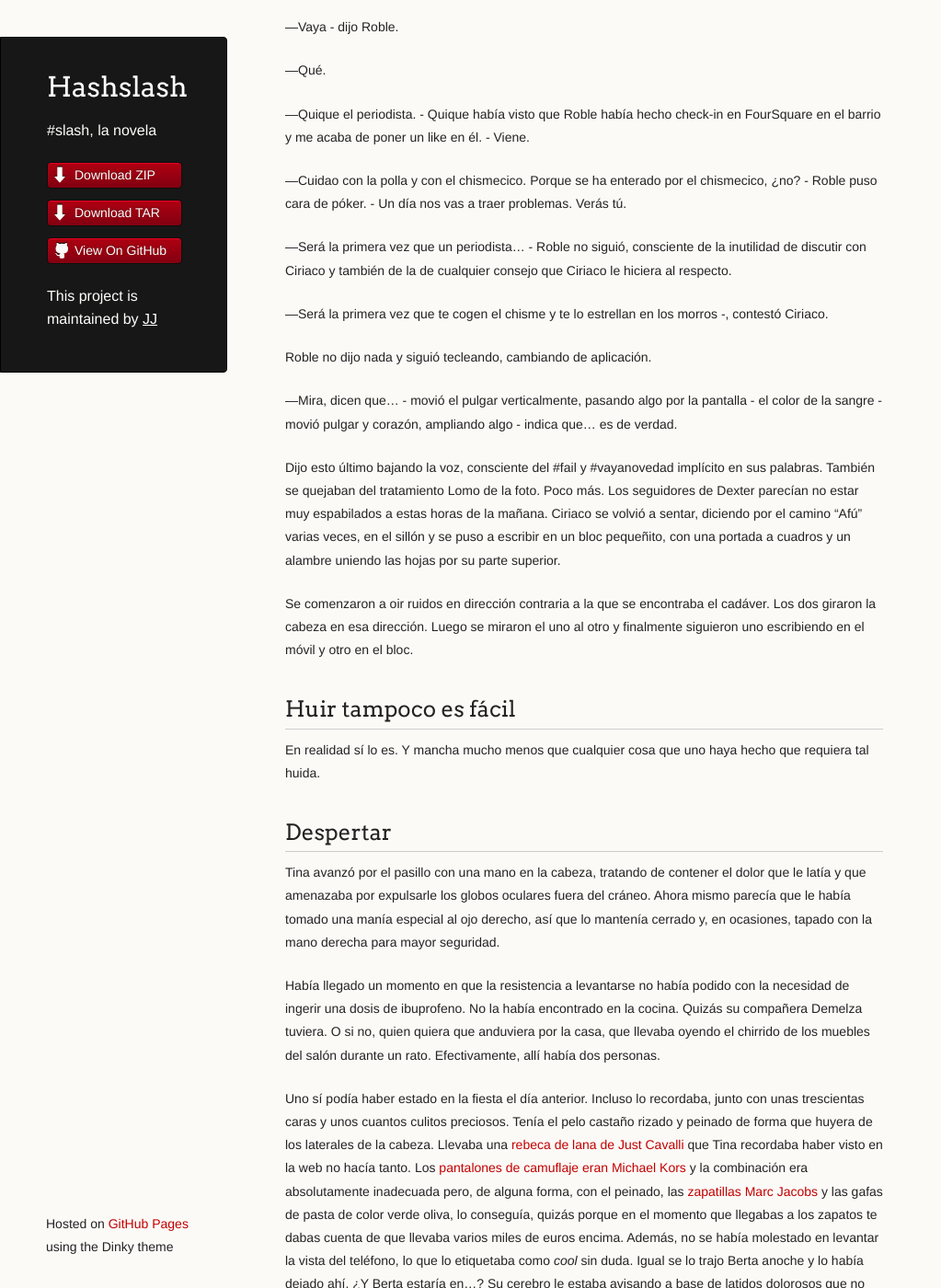
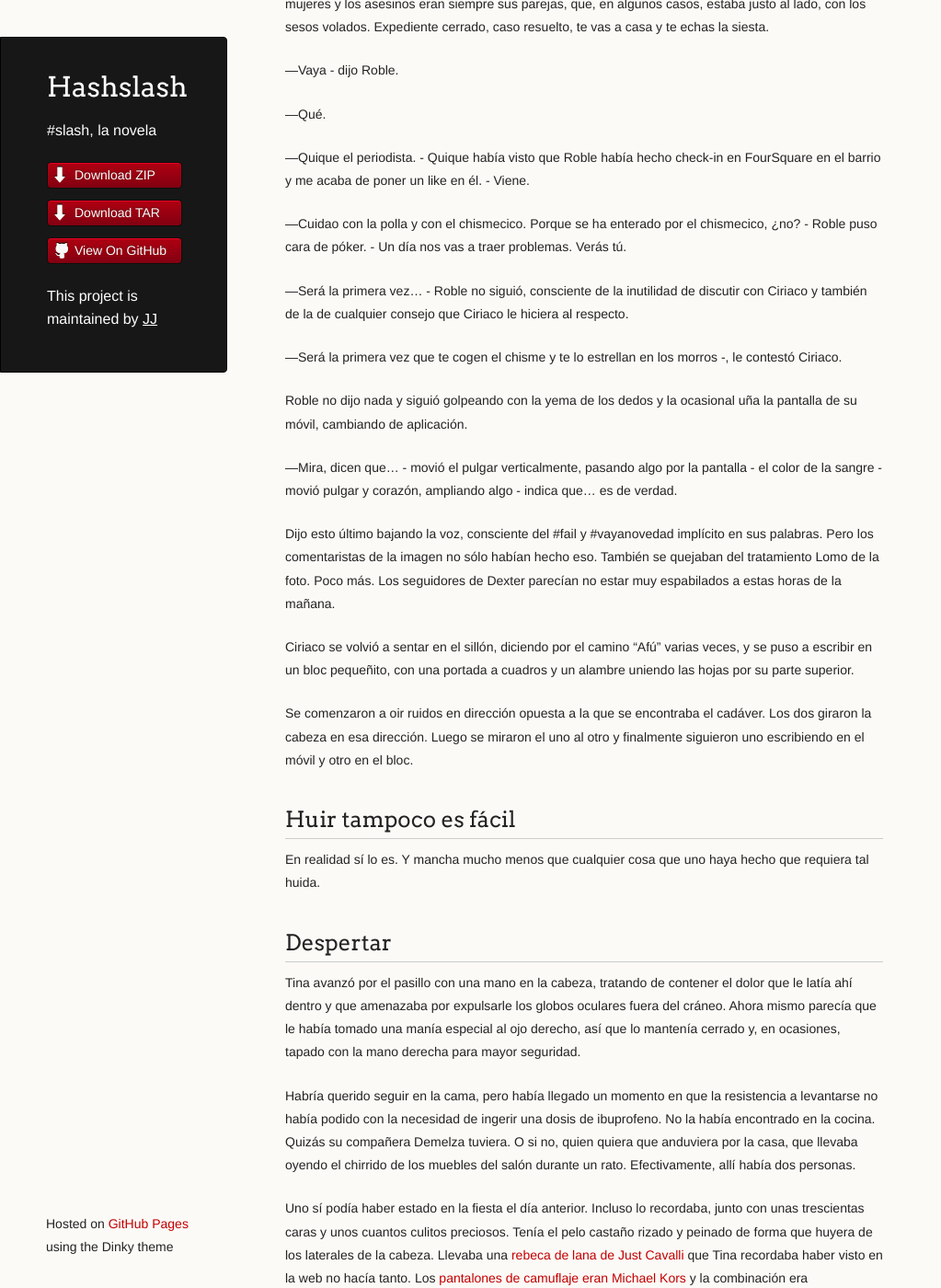
Before and after one commit to JJ/HashSlash, a Jekyll site: the page built from texto/HashSlash.md, in a window 1280 px wide and 1400 px high, scrolled down 3478 px. Shown: the whole window at 92% size, without its empty margins (0-1023 px from the left). Built offline with Jekyll 4.4.1, drawn with Linux system fonts in a browser that asks for light colours; some of the changed text lies outside the part shown.

Commit message:
Sync texto/HashSlash.md from master to gh-pages

```diff
--- a/texto/HashSlash.md
+++ b/texto/HashSlash.md
@@ -22,7 +22,9 @@ víctima - dijo, chasqueando la lengua.
 Roble puso la boca en posición de "Ah", pero no dijo nada.
 
 —No estarás poniendo nada de esto - hizo un gesto señalando a su
-alrededor con la mano - en la Internet esa - Ciriaco hizo un
+alrededor con la mano - en la Internet esa.
+
+Ciriaco hizo un
 pequeño esfuerzo para levantarse del sillón desfondado en el que se
 encontraba sentado.
 
@@ -66,9 +68,9 @@ dijo Roble, mostrándole de nuevo la pantalla del móvil a
 Ciriaco. Ciriaco lo cogió y se alzó las gafas, entornando a la vez un
 poco los ojos.
 
-—No, el mango es así como triangular, y no tiene las tachuelas -. Se
-levantó con el móvil en la mano y fue a otra habitación. Se oyó el
-chasquido del móvil al hacer una foto. Roble frunció los labios y alzó
+—No, el mango es así como triangular, y no tiene las tachuelas -, dijo Ciriaco. Se
+levantó con el móvil en la mano y fue a la habitación donde se encontraba el cadáver. Se oyó el
+chasquido de la aplicación al hacer una foto. Roble frunció los labios y alzó
 las cejas.
 
 —Has aprendido -, dijo Roble a modo de halago. Ciriaco simplemente
@@ -82,12 +84,12 @@ acercarse.
 que hacer arquitectura? Por cierto, que ha saltado un mensaje de
 alguien que quería comprar no sé qué.
 
-Roble eludió la conversión de su nombre en apellido para buscar el
+Roble eludió la conversión de su nombre singular en apellido plural para buscar el
 mensaje del que hablaba. Efectivamente, un blog americano de crímenes
 reales le compraba las fotos. Ahora no le quedaría otro remedio que
 acercarse a la chica.
 
-—Ah, sí, un comprador que se interesa por mis novelas -, le dijo a
+—Ah, sí. Mis novelas -, le dijo a
 Ciriaco.
 
 —Pues decía no sé qué de fotos. Joder, Robles, que la policía no es
@@ -96,8 +98,8 @@ pero si te cae un paquete a mi no me busques.
 
 Roble seguía manipulando el teléfono.
 
-—Pues no funciona el app de Ikea que te permite buscar por imágenes -,
-dijo Roble, que seguía pegado al teléfono.- Normal, por otro lado.
+—El app de Ikea. No funciona. -,
+dijo Roble, que seguía pegado al teléfono.- Normal.
 
 —¿Hay un app para eso? - Preguntó Ciriaco, curioso.
 
@@ -108,19 +110,18 @@ dijo Roble, que seguía pegado al teléfono.- Normal, por otro lado.
   [Klingsbo](http://www.ikea.com/es/es/catalog/products/90128565/) -,
   dijo en voz alta.
 
-  — ¿Y el resto? Espera, no me lo digas. Rebotados del piso de
+  — ¿Y el resto? Espera, no me lo digas. Rebotados desde el piso de
   Almuñécar... - Roble no contestó. Su móvil seguía emitiendo sonidos
   y él seguía tecleando. - No hay app - dijo aaahhh - para eso,
   ¿verdad?
 
   Ciríaco se rió de su propia gracia.
 
- — Paco, el secretario judicial, - dijo Roble.- Va a tardar en
- venir. ¿Unas fotos más mientras?
+ — Paco, el secretario judicial, - dijo Roble.- Tardará. ¿Más fotos? - Le alargó el móvil a Ciriaco.
 
  — ¿Y por qué no las echas tú con tu polla? - le contestó Ciriaco,
  sonriendo abiertamente y extendiendo la mano para recibir el
- móvil. Roble también sonrió y lo asumió como parte de esa seña de
+ móvil. Roble también sonrió, asumiendo la respuesta como parte de esa seña de
  identidad llamada *malafollá granaína* que todavía, después de dos
  años de destino, seguía tratando de aprender.
 
@@ -195,14 +196,15 @@ FourSquare en el barrio y me acaba de poner un like en él. - Viene.
 chismecico, ¿no? - Roble puso cara de póker. - Un día nos vas a traer
 problemas. Verás tú.
 
-—Será la primera vez que un periodista... - Roble no siguió,
+—Será la primera vez... - Roble no siguió,
 consciente de la inutilidad de discutir con Ciriaco y también de la de
 cualquier consejo que Ciriaco le hiciera al respecto.
 
 —Será la primera vez que te cogen el chisme y te lo estrellan en los
-morros -, contestó Ciriaco.
+morros -, le contestó Ciriaco.
 
-Roble no dijo nada y siguió tecleando, cambiando de aplicación.
+Roble no dijo nada y siguió golpeando con la yema de los dedos y la
+ocasional uña la pantalla de su móvil, cambiando de aplicación.
 
 —Mira, dicen que... - movió el
 pulgar verticalmente, pasando algo por la pantalla - el color de la
@@ -210,15 +212,17 @@ sangre - movió pulgar y corazón, ampliando algo - indica que... es de
 verdad.
 
 Dijo esto último bajando la voz, consciente del #fail y #vayanovedad
-implícito en sus palabras. También se quejaban del tratamiento Lomo de
+implícito en sus palabras. Pero los comentaristas de la imagen no sólo
+habían hecho eso. También se quejaban del tratamiento Lomo de
 la foto. Poco más. Los seguidores de Dexter parecían no estar muy
 espabilados a estas horas de la mañana.
-Ciriaco se volvió a sentar, diciendo
-por el camino “Afú” varias veces, en el
-sillón y se puso a escribir en un bloc pequeñito, con una portada a
+
+Ciriaco se volvió a sentar en el
+sillón, diciendo
+por el camino “Afú” varias veces,  y se puso a escribir en un bloc pequeñito, con una portada a
 cuadros y un alambre uniendo las hojas por su parte superior.
 
-Se comenzaron a oir ruidos en dirección contraria a la que se
+Se comenzaron a oir ruidos en dirección opuesta a la que se
 encontraba el cadáver. Los dos giraron la cabeza en esa
 dirección. Luego se miraron el uno al otro y finalmente siguieron uno
 escribiendo en el móvil y otro en el bloc.
@@ -233,12 +237,12 @@ Despertar
 ---
 
 Tina avanzó por el pasillo con una mano en la cabeza, tratando de
-contener el dolor que le latía y que amenazaba por expulsarle los
+contener el dolor que le latía ahí dentro y que amenazaba por expulsarle los
 globos oculares fuera del cráneo. Ahora mismo parecía que le había
 tomado una manía especial al ojo derecho,  así que lo mantenía cerrado
 y, en ocasiones, tapado con la mano derecha para mayor seguridad.
 
-Había llegado un momento en que la resistencia a levantarse no había
+Habría querido seguir en la cama, pero había llegado un momento en que la resistencia a levantarse no había
 podido con la necesidad de ingerir  una dosis de ibuprofeno. No la
 había encontrado en la cocina. Quizás su compañera Demelza tuviera. O
 si no, quien quiera que anduviera por la casa, que llevaba oyendo el
@@ -1185,6 +1189,28 @@ La chica no ha muerto. No la he matado, corrijo. Volvemos al principio.
 
 Y ahora es algo personal.
 
+<<<<<<< HEAD
+## En otro mundo
+
+Clases. Más clases. El alumno que, al final de la clase, se queda
+preguntar por las claves, las verdaderas claves, para sacar adelante
+las oposiciones. ¿Alguien que conocer? ¿Alguien que sobornar? Ciriaco
+no se cansaba de decirles que las oposiciones, como el trabajo
+policial, eran simplemente cuestión de constancia y de esfuerzo. A
+veces, los jovenzuelos y a veces no tanto que componían el alumnado,
+lo miraban y se sonreían como diciendo "Sí, como si nos lo fueras a
+contar en caso de saberlo", o quizás "Infeliz, los años que tiene y
+todavía no sabe cómo funciona el mundo".
+
+Ciriaco, en realidad, pensaba que tenían razón. Si lo supiera, no se
+lo iba a contar. Pero él entró en la policía de esa forma, muchos años
+de academia y de gimnasio, muchas horas de juventud perdidas. Si había
+otra forma, él no lo sabía. Pero no creía que la hubiera.  Por eso
+tenían razón en lo segundo que pensaban. Con los años que tenía y
+todavía no sabía cómo funcionaba el mundo.
+
+Y, a estas alturas, tampoco tenía ganas de ponerse a averiguarlo.
+=======
 ## Citas
 
 Realmente, Roble se sorprendió cuando recibió un mensaje de Tina
@@ -1251,7 +1277,7 @@ mujer leía un bestseller. Su hijo mayor, en su cuarto, escuchaba
 música y hablaba por el móvil. Su hijo pequeño jugaba con la consola
 portátil. Cómo ha ido el día, bien, bien. sonrisas con arrugas, besos secos.
 
-Se hizo un bocadillo de jamón y se lo tomó con una cerveza. Se fue a
+Se hizo un bocadillo de jamón y se lo tomó con una cerveza. Tiró la cerveza que le sobraba, puso el cubierto en el lavavajillas y se fue a
 su cuarto y se puso la serie policíaca que estuvieran echando en ese
 momento, una serie coreana titulada “Mala gente“. Se durmió antes del
 informe del forense.
@@ -1409,9 +1435,9 @@ mucho dinero, algo siempre acababa oliendo a sangre.
 
 Cuando volvió a donde estaba Tina, le recibieron las caras sonrientes
 de Demelza y la propia Tina. Al lado de Demelza, Kevin levantó
-brevemente la cabeza de su móvil, sin llegar a saludar.
+brevemente la cabeza de su móvil, sin llegar a saludar y sin llegar realmente a despegar los ojos de él.
 
-—¡Hola!
+—¡Hola! - dijo Demelza.
 
 ## Escribir es sufrir, la secuela
 
@@ -1440,6 +1466,22 @@ los teléfonos de un par de ellos en Lituania. Y otros dos en
 Birmania. Nunca se sabía cuando podía venir bien un asesino a sueldo
 en Birmania.
 
+## Interrogatorios a varias bandas
+
+—¿Quién la ha matado, entonces? - preguntó Demelza, mirándolo a los ojos.
+
+No le había sido fácil introducirse en la conversación. Tina hacía huir al silencio como los escritores independientes a la fama. Cuando encontaba uno, empezaba a llenarlo con palabras hasta que, derrotado, desaparecía y no asomaba su cabeza calva por los alrededores en unos días. Pero eventualmente, Tina tuvo que ausentarse a por una copa, otra copa, o algo que, en general, tenía que ver con el trasiego de líquidos por su cuerpo. El silencio retornó entonces haciendo sentirse a todo el mundo incómodo, así que Demelza, con esa frase, lo había pateado de forma contundente para que se batiera de nuevo en retirada.
+
+## Encontrando el camino
+
+La labor de un escritor es hacer que sus personajes encuentren su propio camino en el mundo que ha creado para ellos. Ese es el problema. Estos lituanos tenían ya el mundo creado y han sido incapaces de encontrar el camino que los lleve a una chica española, con pinta de chica española, que habla español y que va dejando todo tipo de pistas de por dónde anda por Vilna y las excursiones que hace a Riga e incluso cuando se acercó a Kiev a hacer a saber qué.
+
+"Que no la encontramos, jefe", insisten, mientras simultáneamente piden dinero, más dinero, siempre dinero. Dinero que no tengo y que no tendré si no consigo el contrato. Porque uno escribe para que le quieran, pero yo no escribo, lo hacen por mi mis Ivanes y Alexis y Yaivan allende el Atlántico y además, lo hago por el dinero. Y la fama. Y el dinero. Para hacer una gran novela, hace falta una gran muerte.
+
+Y estos lituanos son incapaces de proporcionármela. Lo tendré que hacer yo solo.
+
+Y volando en bajo coste.
+
 ## Agradecimientos
 
 A [Marcos Taracido](http://twitter.com/marcostaracido) por su buen
```
Also changed, not shown: other parts of texto/HashSlash.md (+2 -2 lines).
